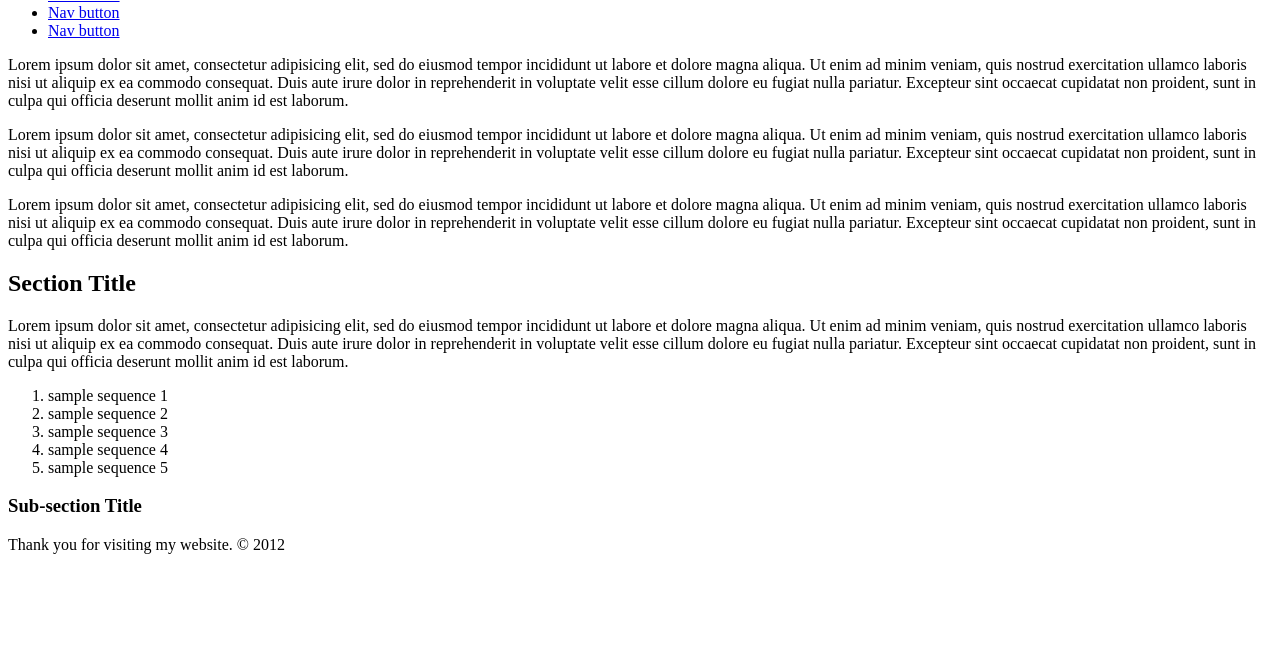
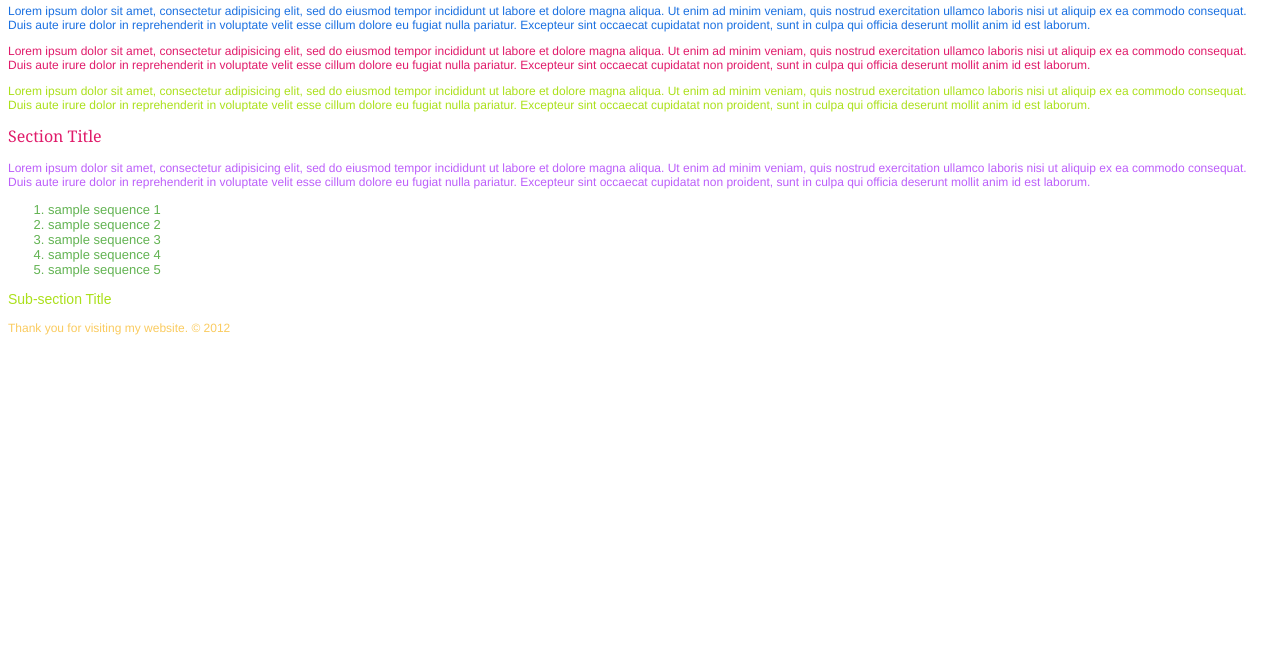
Before and after one commit to brownsusan/dws, a plain HTML site: page Brown_Susan_Lab1/index_inline.html in a window 1280 px wide. Shown: the part 130-800 px from the top of the page. Drawn offline with Linux system fonts and the light colour scheme.

Commit message:
Changed Headline/Paragraph
Colors and fonts changed

```diff
--- a/Brown_Susan_Lab1/index_inline.html
+++ b/Brown_Susan_Lab1/index_inline.html
@@ -5,27 +5,27 @@
 		<meta charset="utf-8"/>
 	</head>
 	<body>
-		<h1>Company Name</h1>
-		<ul>
+		<h1 style="color:#1B70E0; font:18px Helvetica;">Company Name</h1>
+		<ul style="color:#52B38A; font:13px Helvetica;">
 			<li><a href="#">Nav button</a></li>
 			<li><a href="#">Nav button</a></li>
 			<li><a href="#">Nav button</a></li>
 			<li><a href="#">Nav button</a></li>
 			<li><a href="#">Nav button</a></li>
 		</ul>
-		<p>Lorem ipsum dolor sit amet, consectetur adipisicing elit, sed do eiusmod tempor incididunt ut labore et dolore magna aliqua. Ut enim ad minim veniam, quis nostrud exercitation ullamco laboris nisi ut aliquip ex ea commodo consequat. Duis aute irure dolor in reprehenderit in voluptate velit esse cillum dolore eu fugiat nulla pariatur. Excepteur sint occaecat cupidatat non proident, sunt in culpa qui officia deserunt mollit anim id est laborum. </p>
-		<p>Lorem ipsum dolor sit amet, consectetur adipisicing elit, sed do eiusmod tempor incididunt ut labore et dolore magna aliqua. Ut enim ad minim veniam, quis nostrud exercitation ullamco laboris nisi ut aliquip ex ea commodo consequat. Duis aute irure dolor in reprehenderit in voluptate velit esse cillum dolore eu fugiat nulla pariatur. Excepteur sint occaecat cupidatat non proident, sunt in culpa qui officia deserunt mollit anim id est laborum. </p>
-		<p>Lorem ipsum dolor sit amet, consectetur adipisicing elit, sed do eiusmod tempor incididunt ut labore et dolore magna aliqua. Ut enim ad minim veniam, quis nostrud exercitation ullamco laboris nisi ut aliquip ex ea commodo consequat. Duis aute irure dolor in reprehenderit in voluptate velit esse cillum dolore eu fugiat nulla pariatur. Excepteur sint occaecat cupidatat non proident, sunt in culpa qui officia deserunt mollit anim id est laborum. </p>
-		<h2>Section Title</h2>
-		<p>Lorem ipsum dolor sit amet, consectetur adipisicing elit, sed do eiusmod tempor incididunt ut labore et dolore magna aliqua. Ut enim ad minim veniam, quis nostrud exercitation ullamco laboris nisi ut aliquip ex ea commodo consequat. Duis aute irure dolor in reprehenderit in voluptate velit esse cillum dolore eu fugiat nulla pariatur. Excepteur sint occaecat cupidatat non proident, sunt in culpa qui officia deserunt mollit anim id est laborum. </p>
-		<ol>
+		<p style="color:#1B70E0; font:12px Helvetica;">Lorem ipsum dolor sit amet, consectetur adipisicing elit, sed do eiusmod tempor incididunt ut labore et dolore magna aliqua. Ut enim ad minim veniam, quis nostrud exercitation ullamco laboris nisi ut aliquip ex ea commodo consequat. Duis aute irure dolor in reprehenderit in voluptate velit esse cillum dolore eu fugiat nulla pariatur. Excepteur sint occaecat cupidatat non proident, sunt in culpa qui officia deserunt mollit anim id est laborum. </p>
+		<p style="color:#E01B6A; font:12px Helvetica;">Lorem ipsum dolor sit amet, consectetur adipisicing elit, sed do eiusmod tempor incididunt ut labore et dolore magna aliqua. Ut enim ad minim veniam, quis nostrud exercitation ullamco laboris nisi ut aliquip ex ea commodo consequat. Duis aute irure dolor in reprehenderit in voluptate velit esse cillum dolore eu fugiat nulla pariatur. Excepteur sint occaecat cupidatat non proident, sunt in culpa qui officia deserunt mollit anim id est laborum. </p>
+		<p style="color:#ABE01B; font:12px Helvetica;">Lorem ipsum dolor sit amet, consectetur adipisicing elit, sed do eiusmod tempor incididunt ut labore et dolore magna aliqua. Ut enim ad minim veniam, quis nostrud exercitation ullamco laboris nisi ut aliquip ex ea commodo consequat. Duis aute irure dolor in reprehenderit in voluptate velit esse cillum dolore eu fugiat nulla pariatur. Excepteur sint occaecat cupidatat non proident, sunt in culpa qui officia deserunt mollit anim id est laborum. </p>
+		<h2 style="color:#E01B6A; font:16px Georgia;">Section Title</h2>
+		<p style="color:#BC5FFA; font:12px Helvetica;">Lorem ipsum dolor sit amet, consectetur adipisicing elit, sed do eiusmod tempor incididunt ut labore et dolore magna aliqua. Ut enim ad minim veniam, quis nostrud exercitation ullamco laboris nisi ut aliquip ex ea commodo consequat. Duis aute irure dolor in reprehenderit in voluptate velit esse cillum dolore eu fugiat nulla pariatur. Excepteur sint occaecat cupidatat non proident, sunt in culpa qui officia deserunt mollit anim id est laborum. </p>
+		<ol style="color:#62B352; font:13px Helvetica;">
 			<li>sample sequence 1</li>
 			<li><span>sample sequence 2</span></li>
 			<li>sample sequence 3</li>
 			<li>sample sequence 4</li>
 			<li>sample sequence 5</li>
 		</ol>
-		<h3>Sub-section Title</h3>
-		<p>Thank you for visiting my website. &copy; 2012</p>
+		<h3 style="color:#ABE01B; font:14px Arial;">Sub-section Title</h3>
+		<p style="color:#FACB5F; font:12px Helvetica;">Thank you for visiting my website. &copy; 2012</p>
 	</body>
 </html>
```
